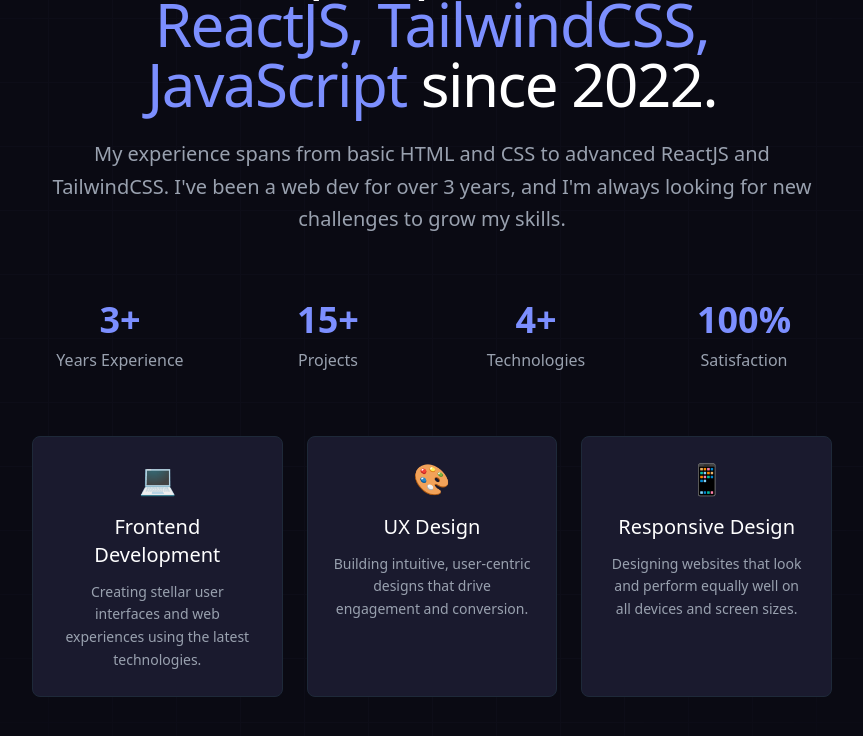
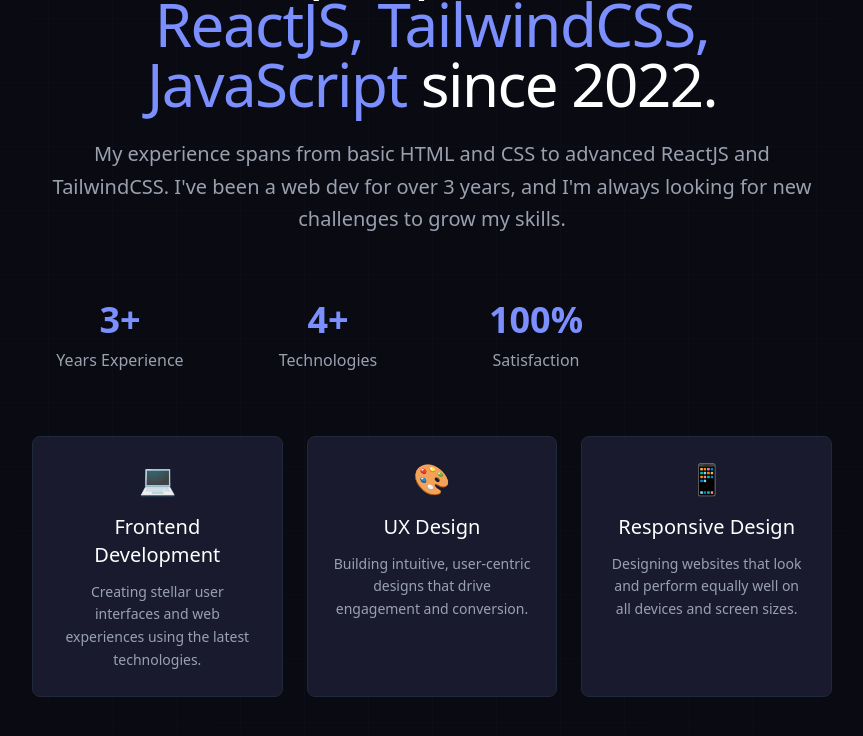
Before and after one commit to justifyman/justify, a React (Vite) app: page / in a window 1280 px wide. Shown: the part 1376-2112 px from the top of the page, without its empty margins (208-1071 px from the left). Built offline with nearby package versions, Linux system fonts and the light colour scheme.

Commit message:
Updated About.tsx

```diff
--- a/src/components/About.tsx
+++ b/src/components/About.tsx
@@ -26,10 +26,6 @@
             <div className="text-center">
               <div className="text-3xl md:text-4xl font-bold text-[#7c8fff] mb-2">3+</div>
               <div className="text-gray-400 text-sm md:text-base">Years Experience</div>
-            </div>
-            <div className="text-center">
-              <div className="text-3xl md:text-4xl font-bold text-[#7c8fff] mb-2">15+</div>
-              <div className="text-gray-400 text-sm md:text-base">Projects</div>
             </div>
             <div className="text-center">
               <div className="text-3xl md:text-4xl font-bold text-[#7c8fff] mb-2">4+</div>
```
